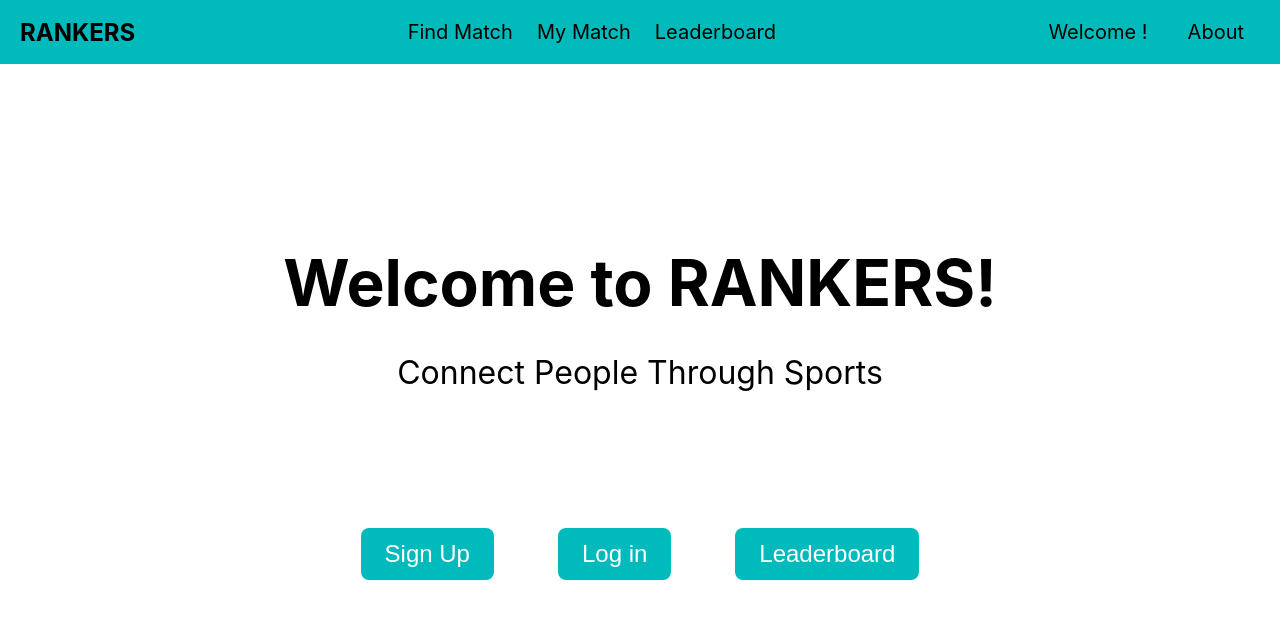
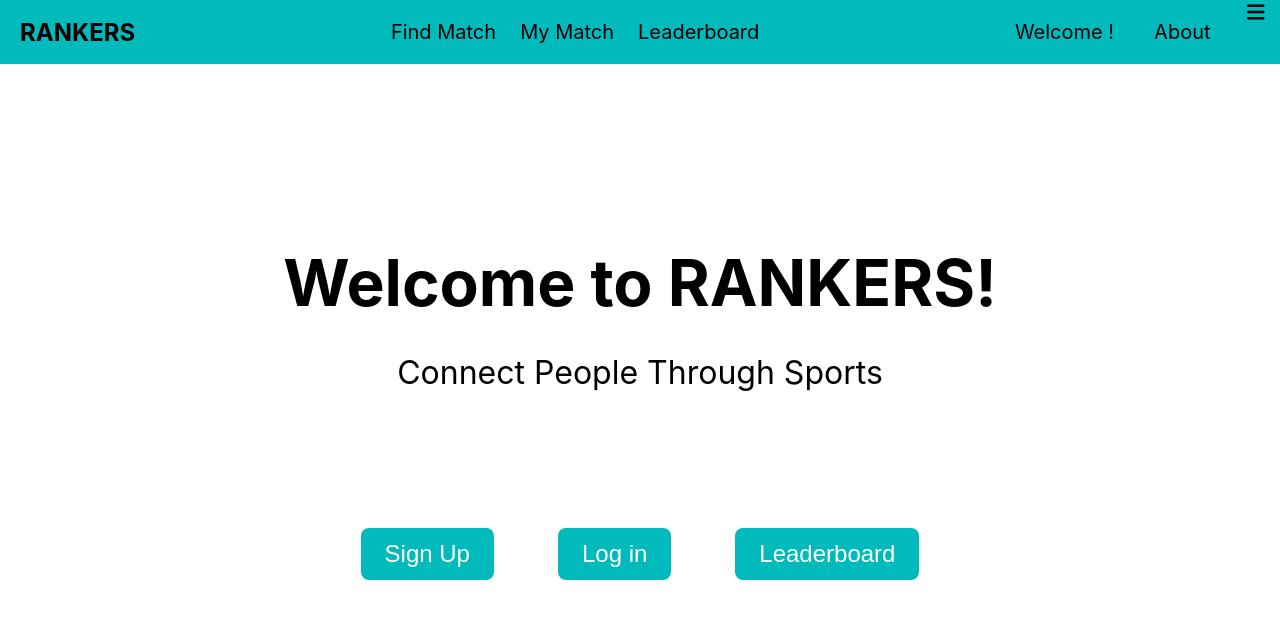
Before and after one commit to unow0517/RANKERS, a React (Create React App) app in the folder client/: page / in a window 1280 px wide. Shown: the top 618 px of the page. Built offline with nearby package versions, Linux system fonts and the light colour scheme; no server answers.

Commit message:
dropdown added

```diff
--- a/client/src/Navbar.js
+++ b/client/src/Navbar.js
@@ -1,5 +1,8 @@
 import React from 'react'
 import { Link } from 'react-router-dom';
+import { FontAwesomeIcon } from '@fortawesome/react-fontawesome'
+import { faBars } from '@fortawesome/free-solid-svg-icons'
+
 
 const Navbar = (props) => {
 	const {loggedIn, email} = props
@@ -35,6 +38,7 @@
 		{loggedIn ? <li>
 			<Link to='/' className='navbarLogout' onClick={onClickLogout}>Logout</Link>
         </li>: <li/>}
+		<li><FontAwesomeIcon icon={faBars} className='dropdown' /></li>
       </ul>
     </nav>
   )
```
